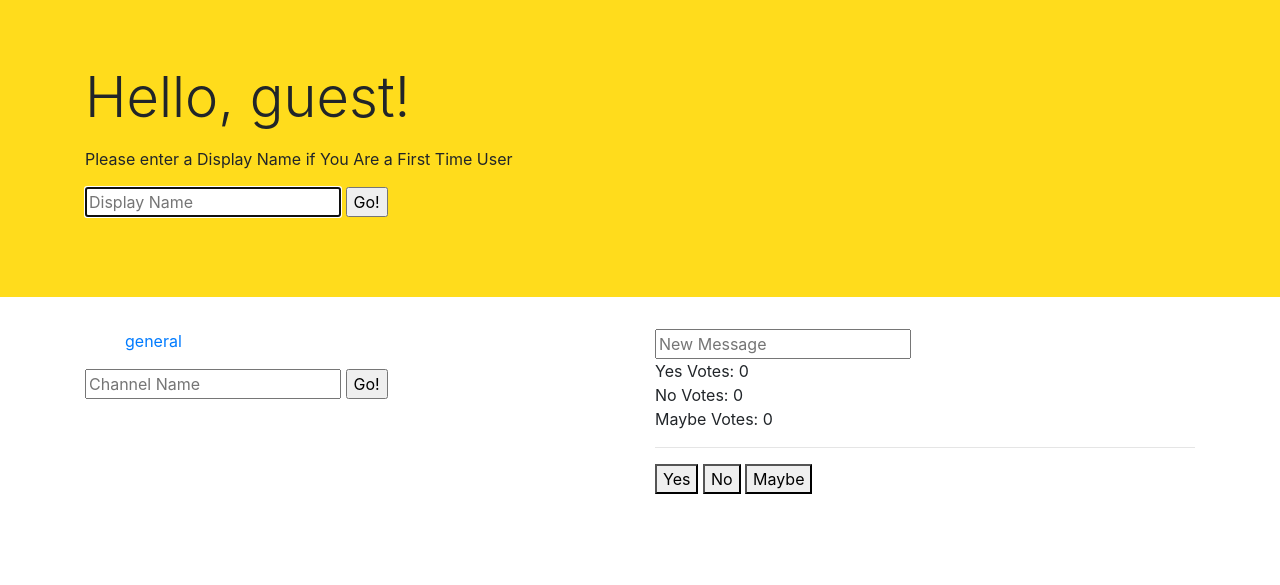
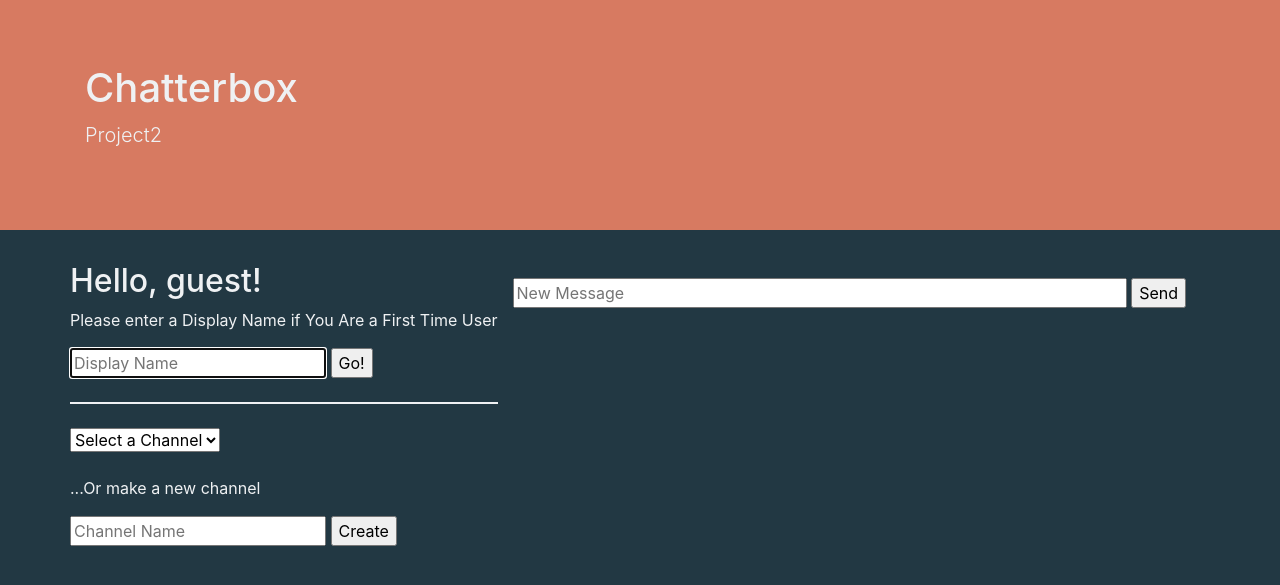
Before and after one commit to calimartin1222/project2, a Flask app: page / in a window 1280 px wide. Shown: the top 585 px of the page. Run offline with Flask 2, Linux system fonts and the light colour scheme; some libraries are stand-ins or nearby versions.

Commit message:
messages sorta working, adding channel works

```diff
--- a/application.py
+++ b/application.py
@@ -8,25 +8,29 @@ app.config["SECRET_KEY"] = os.getenv("SECRET_KEY")
 socketio = SocketIO(app)
 
 # list of all channels
-votes = {"yes": 0, "no": 0, "maybe": 0}
-channel_list = ['general']
+channel_list = ['Select a Channel','General']
+messagesList = []
 
 @app.route("/")
 def index():
-    global channel_list
-    return render_template("index.html", channel_list=channel_list, votes=votes)
+    return render_template("index.html", channel_list=channel_list)
 
 @app.route("/hello", methods=["POST"])
 def hello():
     greeting = request.form.get("greeting")
+    return greeting;
 
 @app.route("/newChannel", methods=["POST"])
 def newChannel():
-    global channel_list
-    channel_list.append(request.form.get("channelName"))
+    channelName = request.form.get("channelName")
+    channel_list.append(channelName)
+    return channelName;
 
-@socketio.on("submit vote")
-def vote(data):
+@app.route("/<channel>", methods=["POST"])
+def channel(channel):
+    return channel;
+
+@socketio.on("submit message")
+def message(data):
     selection = data["selection"]
-    votes[selection] += 1
-    emit("vote totals", votes, broadcast=True)
+    emit("display messages", selection, broadcast=True)
--- a/static/design.css
+++ b/static/design.css
@@ -1,10 +1,18 @@
-.side-by-side{
-    float:left;
-    background-color:red;
-}
-#channels{
-    list-style-type: none;
+body{
+    background-color: #223843;
+    color: #EFF1F3;
 }
 #header{
-    background-color:#FFDC1C;
+    background-color: #D77A61;
 }
+#headerRight{
+    float: right;
+}
+.break{
+    color : #EFF1F3;
+    border : 0.5px solid #EFF1F3;
+}
+
+#messageInput{
+    width:90%;
+}
--- a/static/index.js
+++ b/static/index.js
@@ -1,59 +1,121 @@
 if (!localStorage.getItem('name'))
+
                 localStorage.setItem('name', 'guest');
+
 document.addEventListener('DOMContentLoaded', () => {
+
     var socket = io.connect(location.protocol + '//' + document.domain + ':' + location.port);
+
     document.getElementById("submit").disabled = true;
+    document.getElementById("messagesDiv").visible = false;
+
     var name = localStorage.getItem('name');
+
     if(name === "guest"){
         document.getElementById("submit").disabled = false;
     }
+
     const greeting = `Hello, ${name}!`;
+
     document.querySelector('#greeting').innerHTML = greeting;
+
     document.querySelector('#nameInput').onsubmit = () => {
+
         const request = new XMLHttpRequest();
+
         const name = document.querySelector('#name').value;
+
         localStorage.setItem("name", name);
+
         request.open('POST', '/hello');
+
         request.onload = () => {
+
             const greeting = `Hello, ${name}!`;
+
             document.querySelector('#greeting').innerHTML = greeting;
+
+            document.querySelector('#name').value = "";
         };
+
         const data = new FormData();
+
         data.append('greeting', greeting);
+
         request.send(data);
-        return false;
-    };
-    document.querySelector('#newChannel').onsubmit = () => {
-        const request = new XMLHttpRequest();
-        const channelName = document.querySelector('#channelName').value;
-        request.open('POST', '/newChannel');
-        request.onload = () => {
-            const li = document.createElement('li');
-            li.innerHTML = channelName;
-            document.querySelector('#channels').append(li);
-        };
-        const data = new FormData();
-        data.append('channelName', channelName);
-        request.send(data);
+
         return false;
     };
 
+    document.querySelector('#newChannel').onsubmit = function() {
+
+        const request = new XMLHttpRequest();
+
+        const channelName = document.querySelector('#channelName').value;
+
+
+        request.open('POST', '/newChannel');
+
+        request.onload = () => {
+
+            const option = document.createElement("option");
+
+            option.innerHTML = channelName;
+
+            document.querySelector('#channels').add(option);
+
+            document.querySelector('#channelName').value = "";
+
+        };
+
+        const data = new FormData();
+
+        data.append('channelName', channelName);
+
+        request.send(data);
+
+        return false;
+
+    };
+
+    document.querySelector('#channels').onchange = function() {
+
+        const channel = this.value;
+
+        if(channel === "Select a Channel"){
+            alert("please select a channel");
+            return
+        }
+
+        const request = new XMLHttpRequest();
+
+        request.open('POST', `/${channel}`);
+
+        const channelName = channel.charAt(0).toUpperCase() + channel.slice(1);
+
+        request.onload = () => {
+            document.querySelector('#channelTitle').innerHTML = `${channelName} Channel`;
+
+            document.getElementById("messagesDiv").visible = true;
+        };
+
+        const data = new FormData();
+
+        data.append('channel', channel);
+
+        request.send(data);
+
+        return false;
+
+    };
     socket.on('connect', () => {
-
-        // Each button should emit a "submit vote" event
-        document.querySelectorAll('button').forEach(button => {
-            button.onclick = () => {
-                const selection = document.querySelector('#chatInput').value;
-                socket.emit('submit vote', {'selection': selection});
-            };
-        });
+        document.querySelector('#submitMessage').onclick = () => {
+            const selection = document.querySelector('#messageInput').value;
+            socket.emit('submit message', {'selection': selection});
+        };
     });
 
-    // When a new vote is announced, increase the count
-    socket.on('vote totals', data => {
-        document.querySelector('#yes').innerHTML = data.yes;
-        document.querySelector('#no').innerHTML = data.no;
-        document.querySelector('#maybe').innerHTML = data.maybe;
+    socket.on("display messages", data => {
+        document.querySelector('#messages').innerHTML = data;
     });
-
 });
--- a/templates/index.html
+++ b/templates/index.html
@@ -11,41 +11,45 @@
 
         <div class="jumbotron jumbotron-fluid" id ="header">
             <div class="container">
-                <h1 id ="greeting"class="display-4"></h1>
-                <p class="lead">
-                    <p>Please enter a Display Name if You Are a First Time User</p>
-                    <form id="nameInput">
-                        <input id="name" autocomplete="off" autofocus placeholder="Display Name" type="text">
-                        <input id="submit" type="submit" value="Go!">
-                    </form>
-                </p>
+                <h1 class="display-5">Chatterbox</h1><p class="lead"> Project2
+
             </div>
         </div>
 
         <div class="container">
             <div class="row">
-                <div class="col-sm">
-                    <ul id="channels">
+                <div class="col-">
+                    <h2 id ="greeting"></h2>
+                    <p id="disNameTitle">Please enter a Display Name if You Are a First Time User</p>
+                    <form id="nameInput">
+                        <input id="name" autocomplete="off" autofocus placeholder="Display Name" type="text">
+                        <input id="submit" type="submit" value="Go!">
+                    </form>
+                    <br>
+                    <div class= "break"></div>
+                    <br>
+                    <select id="channels">
                         {% for channel in channel_list %}
-                        <li><a href = "/{{ channel }}">{{ channel }}</a></li>
+                        <option value="{{ channel }}">{{ channel }}</option>
                         {% endfor %}
-                    </ul>
+                    </select>
+                    <br>
+                    <br>
+                    <p>...Or make a new channel</p>
                     <form id="newChannel">
                         <input id="channelName" autocomplete="off" autofocus placeholder="Channel Name" type="text">
-                        <input id="submitChannel" type="submit" value="Go!">
+                        <input id="submitChannel" type="submit" value="Create">
                     </form>
                 </div>
-                <div class="col-sm">
-                    <form id="newChannel">
-                        <input id="channelName" autocomplete="off" autofocus placeholder="New Message" type="text">
-                    </form>
-                    <div>Yes Votes: <span id="yes">{{ votes["yes"] }}</span></div>
-                    <div>No Votes: <span id="no">{{ votes["no"] }}</span></div>
-                    <div>Maybe Votes: <span id="maybe">{{ votes["maybe"] }}<span></div>
-                    <hr>
-                    <button data-vote="yes">Yes</button>
-                    <button data-vote="no">No</button>
-                    <button data-vote="maybe">Maybe</button>
+                <div class="col-md">
+                    <div id ="messagesDiv">
+                        <h1 id ="channelTitle"></h1>
+                        <p id="messages"></p>
+                        <form id="newMess">
+                            <input id="messageInput" autocomplete="off" autofocus placeholder="New Message" type="text">
+                            <input id="submitMessage" type="submit" value="Send">
+                        </form>
+                    </div>
                 </div>
             </div>
         </div>
```
